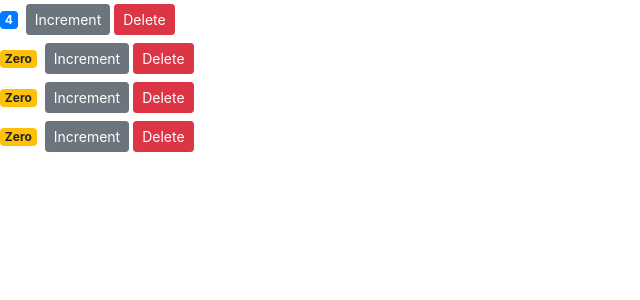
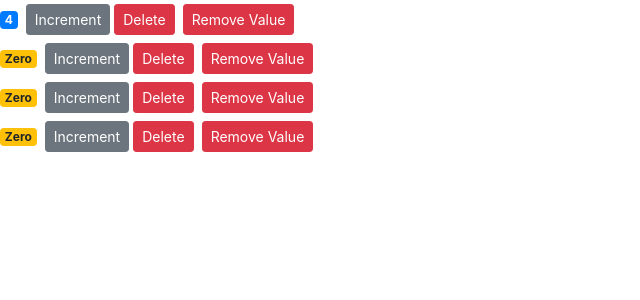
Before and after one commit to nghuuton/react-lession-1, a React (Create React App) app: page / in a window 1280 px wide. Shown: the top 300 px of the page, without its empty margins (0-640 px from the left). Built offline with nearby package versions, Linux system fonts and the light colour scheme.

Commit message:
Many ways

```diff
--- a/src/components/counter.jsx
+++ b/src/components/counter.jsx
@@ -1,23 +1,33 @@
 import React, { Component } from "react";
 import classNames from "classnames";
 class Counter extends Component {
-  state = {
-    value: this.props.value,
-    // tags: ["tag1", "tag2", "tag3"],
-  };
+  constructor(props) {
+    super(props);
+    this.state = {
+      value: this.props.counter.value,
+      // tags: ["tag1", "tag2", "tag3"],
+    };
+  }
+
   formatCount() {
     const { value } = this.state;
     return value === 0 ? "Zero" : value;
   }
 
-  increment(productId) {
+  increment() {
     return () => {
       this.setState({
-        value: this.state.value + productId,
+        value: this.state.value + 1,
       });
     };
   }
-
+  removeValue() {
+    return () => {
+      this.setState({
+        value: 0,
+      });
+    };
+  }
   // ListenEventDelete(id) {
   //   return () => {
   //     this.props.deleteCounter(id);
@@ -27,7 +37,7 @@ class Counter extends Component {
   render() {
     const { value /*tags*/ } = this.state;
     // const { children } = this.props;
-    const { deleteCounter, id } = this.props;
+    const { deleteCounter, counter /*increment, removeValue*/ } = this.props;
     return (
       <div className="counter">
         {/* {children} */}
@@ -40,15 +50,21 @@ class Counter extends Component {
         </span>
         <button
           className="btn btn-secondary primary btn-sm"
-          onClick={this.increment(1)}
+          onClick={this.increment()}
         >
           Increment
         </button>
         <button
-          onClick={() => deleteCounter(id)}
+          onClick={() => deleteCounter(counter.id)}
           className="btn btn-danger btn-sm m-1"
         >
           Delete
+        </button>
+        <button
+          onClick={this.removeValue()}
+          className="btn btn-danger btn-sm m-1"
+        >
+          Remove Value
         </button>
         {/* <ul>
           {tags.length > 0 &&
--- a/src/components/counters.jsx
+++ b/src/components/counters.jsx
@@ -13,22 +13,56 @@ class Counters extends Component {
       ],
     };
     this.handleDelete = this.handleDelete.bind(this);
+    // this.increment = this.increment.bind(this);
+    // this.removeValue = this.removeValue.bind(this);
   }
 
   handleDelete(counterId) {
-    console.log(counterId);
+    const counters = this.state.counters.filter((c) => c.id !== counterId);
+    this.setState({ counters });
   }
+
+  // increment(counter, value) {
+  //   const { counters } = this.state;
+  //   const index = counters.indexOf(counter);
+  //   this.setState({
+  //     counters: [
+  //       ...counters.slice(0, index),
+  //       {
+  //         ...counter,
+  //         value: counter.value + value,
+  //       },
+  //       ...counters.slice(index + 1),
+  //     ],
+  //   });
+  // }
+
+  // removeValue(counter) {
+  //   const { counters } = this.state;
+  //   const index = counters.indexOf(counter);
+  //   this.setState({
+  //     counters: [
+  //       ...counters.slice(0, index),
+  //       {
+  //         ...counter,
+  //         value: 0,
+  //       },
+  //       ...counters.slice(index + 1),
+  //     ],
+  //   });
+  // }
 
   render() {
     const { counters } = this.state;
     return (
       <div>
-        {counters.map((count) => (
+        {counters.map((counter) => (
           <Counter
+            // increment={this.increment}
             deleteCounter={this.handleDelete}
-            key={count.id}
-            value={count.value}
-            id={count.id}
+            // removeValue={this.removeValue}
+            counter={counter}
+            key={counter.id}
           >
             {/* <h1>Counter #{counters.id}</h1> */}
           </Counter>
```
